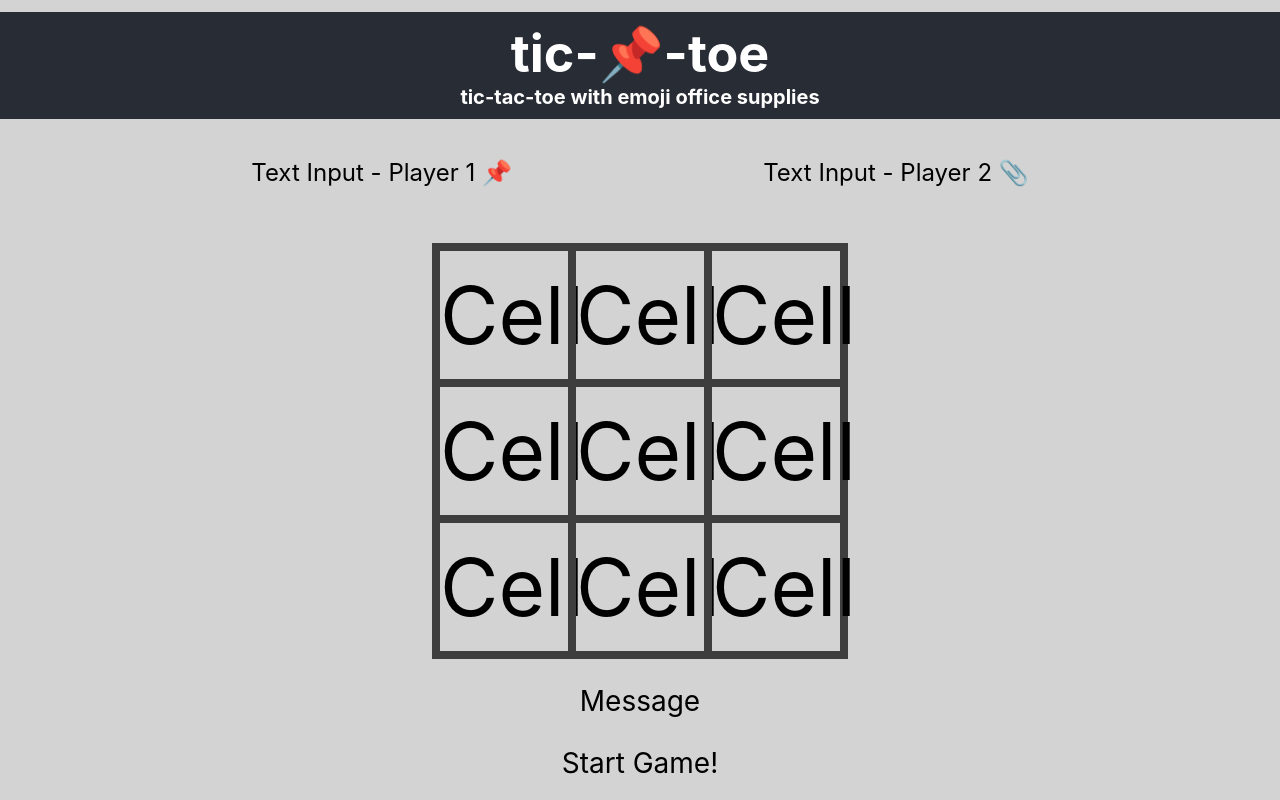
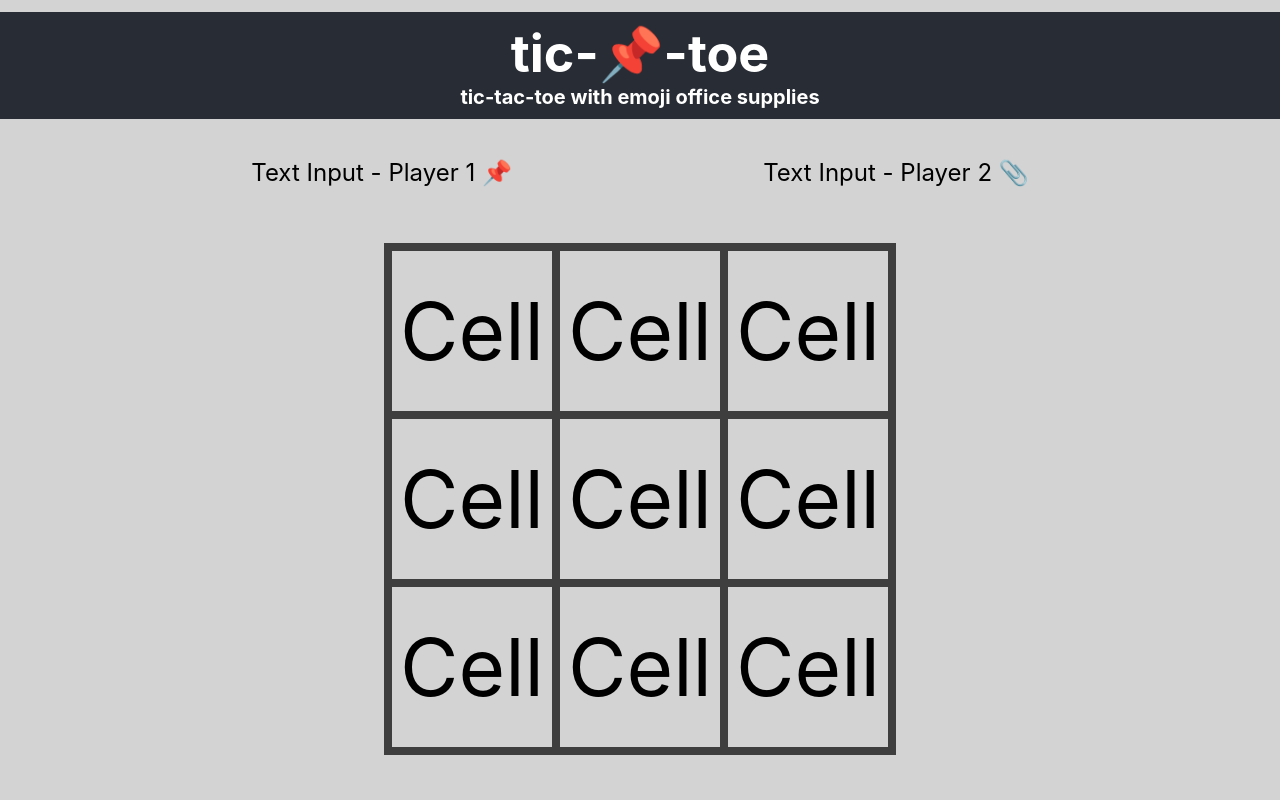
Before and after one commit to DavidStinson/tic-tac-toe-react-complete, a React (Create React App) app: page / in a window 1280 px wide. Shown: the top 800 px of the page. Built offline with nearby package versions, Linux system fonts and the light colour scheme.

Commit message:
add initial state

```diff
--- a/src/App.css
+++ b/src/App.css
@@ -49,7 +49,7 @@ body {
   display: flex;
   flex-direction: row;
   flex-wrap: wrap;
-  width: calc(3.2rem + clamp(11rem, 16vmin, 19vh) * 3);
+  width: calc(32px + clamp(100px, 20vw, 20vh) * 3);
   margin: 2.5rem 0;
 }
 
@@ -57,17 +57,15 @@ body {
   border: 8px solid #3e3e3e;
   margin: -8px -8px 0 0;
   padding: 0;
-  width: clamp(11rem, 16vmin, 19vh);
-  height: clamp(11rem, 16vmin, 19vh);
+  width: clamp(100px, 20vw, 20vh);
+  height: clamp(100px, 20vw, 20vh);
   font-size: clamp(6rem, calc(5rem + 5vw), 10vh);
-  line-height: clamp(11rem, 16vmin, 19vh);
+  line-height: clamp(100px, 20vw, 20vh);
   text-align: center;
-
 }
 
 .message {
   font-size: 2.8rem;
-  margin: 0;
 }
 
 .start-game-button {
--- a/src/App.jsx
+++ b/src/App.jsx
@@ -8,12 +8,28 @@ import TextInputPlayerOne from "./components/App/TextInputPlayerOne/TextInputPla
 import TextInputPlayerTwo from "./components/App/TextInputPlayerTwo/TextInputPlayerTwo"
 import StartGameButton from "./components/App/StartGameButton/StartGameButton"
 
+const winCombos = [
+  [0, 1, 2],
+  [3, 4, 5],
+  [6, 7, 8],
+  [0, 3, 6],
+  [1, 4, 7],
+  [2, 5, 8],
+  [0, 4, 8],
+  [2, 4, 6],
+]
+
 class App extends Component {
-  // state = {
-  //   board: new Array(9).fill(0),
-  //   player: -1,
-  //   winner: 0,
-  // }
+  state = {
+    gameBoard: [],
+    player: -1,
+    winner: 0,
+    playerOne: "thumb tack",
+    playerTwo: "paper clip"
+  }
+
+  winner = 0;
+
   render() {
     return (
       <div className="app">
```
